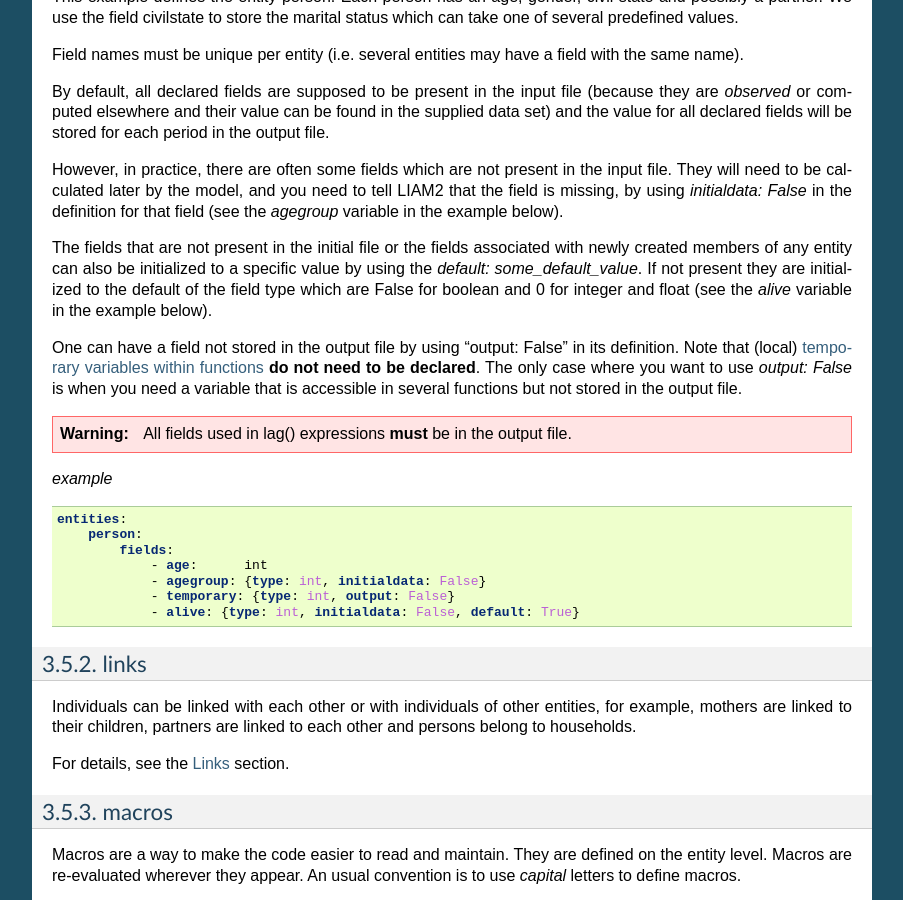
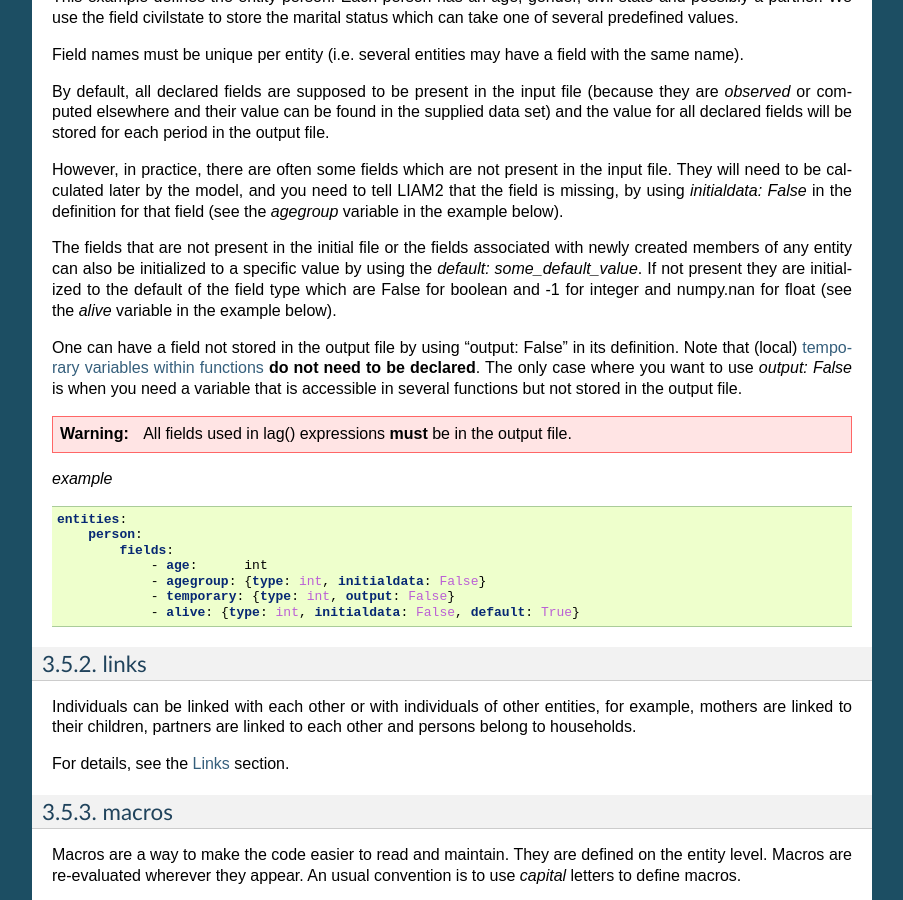
Before and after one commit to liam2/liam2, a Sphinx documentation site: the page built from doc/usersguide/source/model.rst, in a window 1280 px wide and 900 px high, scrolled down 3176 px. Shown: the whole window, without its empty margins (198-1101 px from the left). Built offline with Sphinx 7.4.7, drawn with Linux system fonts in a browser that asks for light colours.

Commit message:
Fix model.rst

```diff
--- a/doc/usersguide/source/model.rst
+++ b/doc/usersguide/source/model.rst
@@ -223,7 +223,7 @@ definition for that field (see the *agegroup* variable in the example below).
 The fields that are not present in the initial file or the fields associated with newly created members
 of any entity can also be initialized to a specific value by using the `default: some_default_value`.
 If not present they are initialized to the default of the field type which are False for boolean and
-0 for integer and float (see the *alive* variable in the example below).
+-1 for integer and numpy.nan for float (see the *alive* variable in the example below).
 
 .. _fields_output:
 
```
